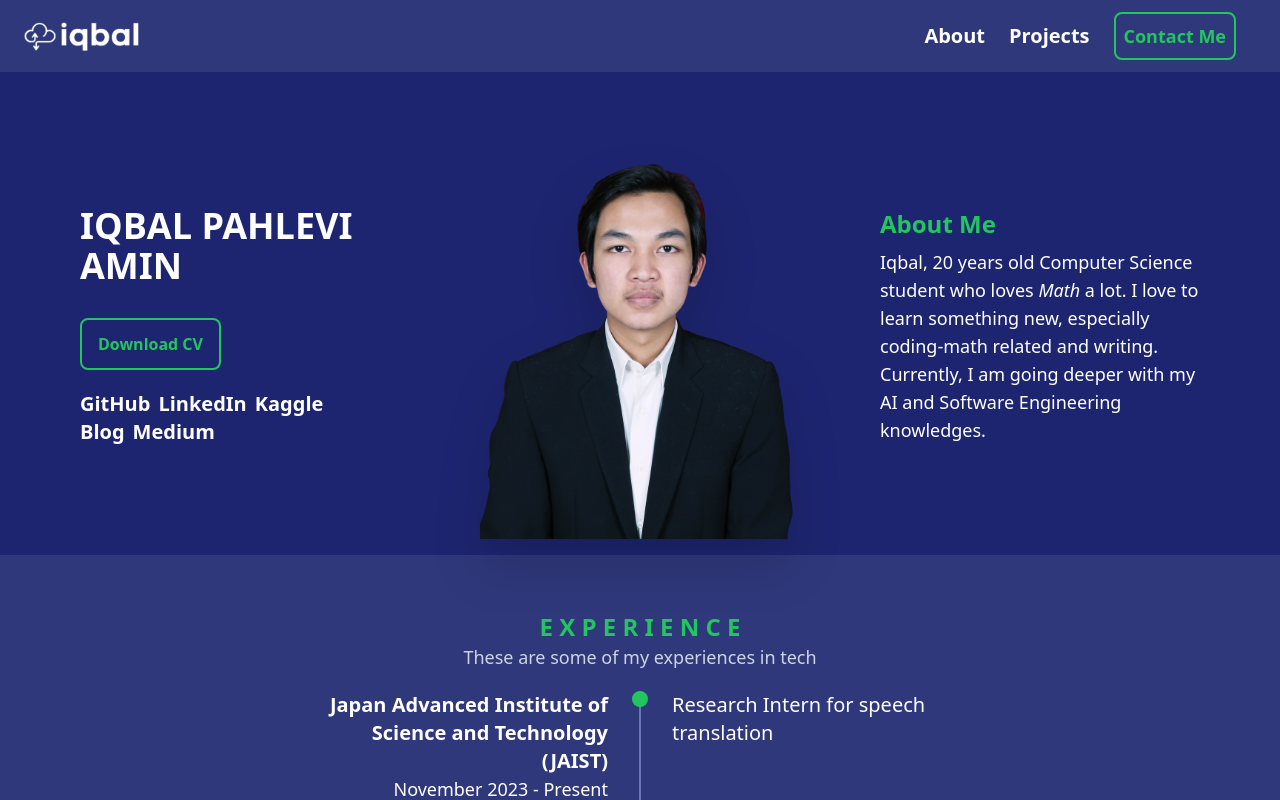
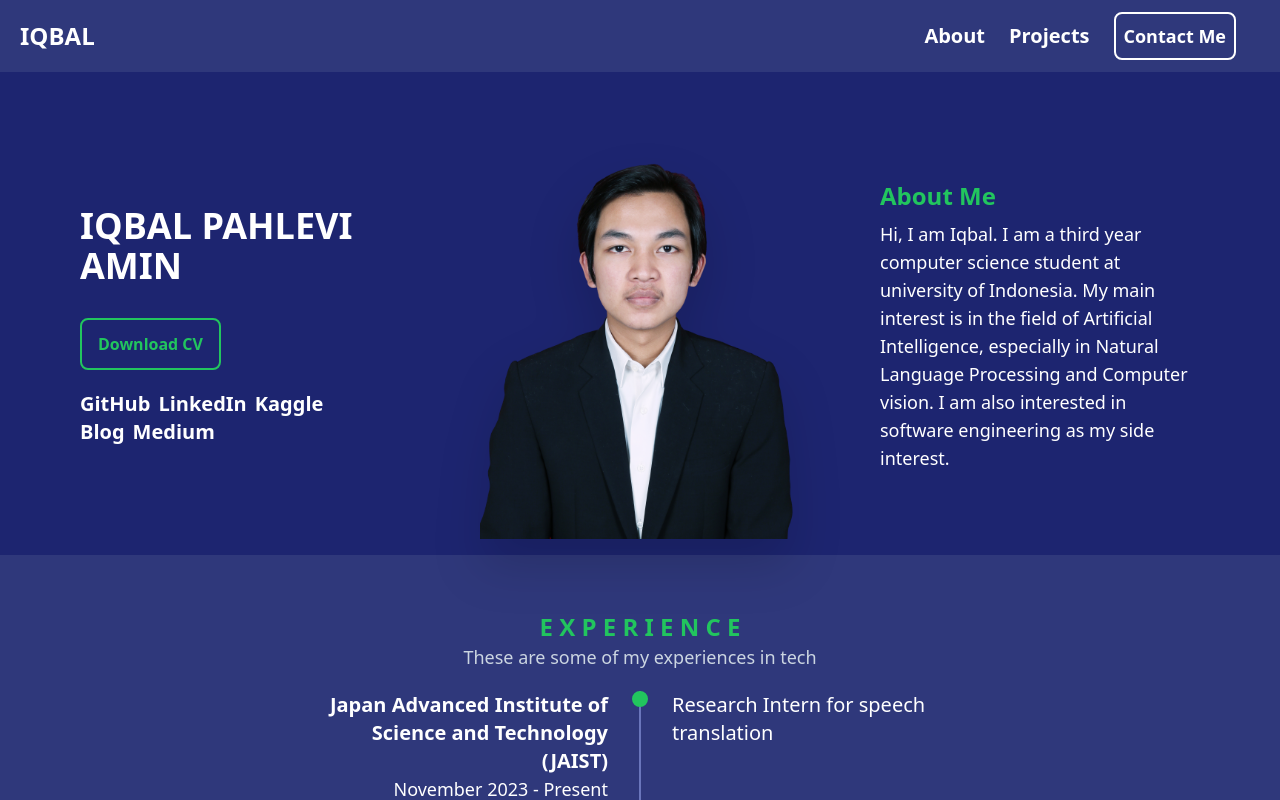
Before and after one commit to iqbalpa/profile-website, a React (Create React App) app: page / in a window 1280 px wide. Shown: the top 800 px of the page. Built offline with nearby package versions, Linux system fonts and the light colour scheme.

Commit message:
feat: update hero and header

```diff
--- a/src/components/ContactButton/ContactButton.js
+++ b/src/components/ContactButton/ContactButton.js
@@ -7,11 +7,16 @@ function ContactButton() {
 
 	const handleClick = () => {
 		const emailUrl = `mailto:${recipient}?subject=${encodeURIComponent(subject)}&body=${encodeURIComponent(body)}`;
-		window.location.href = `https://mail.google.com/mail/?view=cm&fs=1&to=${recipient}&su=${encodeURIComponent(subject)}&body=${encodeURIComponent(body)}&tf=1&source=mailto&shva=1`;
+		window.location.href = `https://mail.google.com/mail/?view=cm&fs=1&to=${recipient}&su=${encodeURIComponent(
+			subject
+		)}&body=${encodeURIComponent(body)}&tf=1&source=mailto&shva=1`;
 	};
 
 	return (
-		<button className="hover:scale-105 m-3 p-2 text-lg rounded-lg border-2 border-green-500 duration-300 hover:bg-green-500 text-green-500 hover:text-ResolutionBlue" onClick={handleClick}>
+		<button
+			className="hover:scale-105 m-3 p-2 text-lg rounded-lg border-2 border-white duration-300 hover:bg-white text-white hover:text-ResolutionBlue"
+			onClick={handleClick}
+		>
 			Contact Me
 		</button>
 	);
--- a/src/components/Header/Header.js
+++ b/src/components/Header/Header.js
@@ -5,7 +5,7 @@ import Logo from "../../assets/logo-1.png";
 const Header = () => {
 	return (
 		<header className="fixed w-screen h-[4.5rem] z-10 flex flex-row justify-between items-center bg-ResolutionBlue text-white">
-			<img src={Logo} alt="logo" className="w-32 h-10 ml-5" />
+			<h1 className="text-2xl font-bold ml-5">IQBAL</h1>
 
 			<div className="flex flex-row items-center mr-8 text-md font-semibold">
 				<a href="#1" className="text-xl m-3 duration-75 hover:text-green-500">
--- a/src/components/Hero/Hero.js
+++ b/src/components/Hero/Hero.js
@@ -8,14 +8,21 @@ const Hero = () => {
 				<div className="w-80">
 					<p className="text-4xl font-bold mb-8">IQBAL PAHLEVI AMIN</p>
 					<a href="/iqbal-cv.pdf" download>
-						<button className="px-4 py-3 font-bold rounded-lg border-2 border-green-500 duration-300 hover:bg-green-500 text-green-500 hover:text-ResolutionBlue hover:scale-105">Download CV</button>
+						<button className="px-4 py-3 font-bold rounded-lg border-2 border-green-500 duration-300 hover:bg-green-500 text-green-500 hover:text-ResolutionBlue hover:scale-105">
+							Download CV
+						</button>
 					</a>
 					<div className="flex flex-col mt-5 font-semibold text-xl">
 						<div className="flex flex-row">
 							<a className="mr-2" href="https://github.com/iqbalpa" target="_blank" rel="noreferrer">
 								<span class="link-underline"> GitHub </span>
 							</a>
-							<a className="mr-2" href="https://www.linkedin.com/in/iqbalpahlevia/" target="_blank" rel="noreferrer">
+							<a
+								className="mr-2"
+								href="https://www.linkedin.com/in/iqbalpahlevia/"
+								target="_blank"
+								rel="noreferrer"
+							>
 								<span class="link-underline"> LinkedIn </span>
 							</a>
 							<a href="https://www.kaggle.com/iqbalpahlevi" target="_blank" rel="noreferrer">
@@ -36,8 +43,9 @@ const Hero = () => {
 				<div className="w-80">
 					<p className="text-2xl font-bold text-green-500 mb-2">About Me</p>
 					<p className="text-lg">
-						Iqbal, 20 years old Computer Science student who loves <span className="italic">Math</span> a lot. I love to learn something new, especially coding-math related and writing. Currently, I am going deeper with my AI
-						and Software Engineering knowledges.
+						Hi, I am Iqbal. I am a third year computer science student at university of Indonesia. My main
+						interest is in the field of Artificial Intelligence, especially in Natural Language Processing
+						and Computer vision. I am also interested in software engineering as my side interest.
 					</p>
 				</div>
 			</Fade>
```
Also changed, not shown: 1 other file (tests, documents, lock files or other folders).
